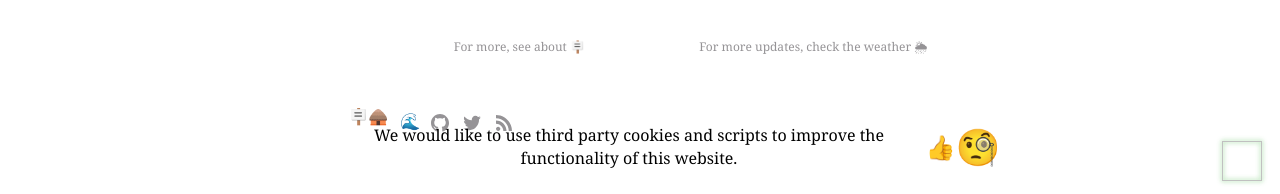
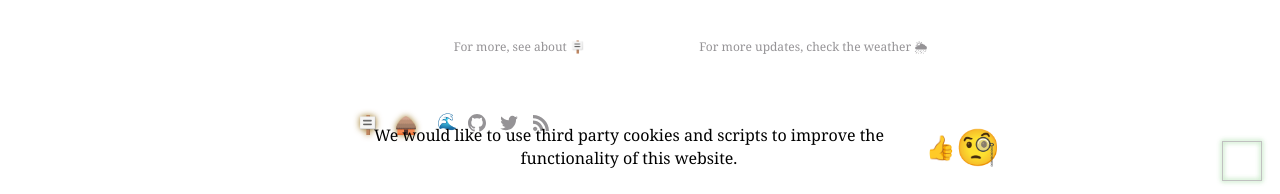
Before and after one commit to manunamz/jekyll-bonsai, a Jekyll site: the page built from index.md, in a window 1280 px wide and 900 px high, scrolled down 199 px. Shown: the part 703-897 px from the top of the window. Built offline with Jekyll 4.4.1, drawn with Linux system fonts in a browser that asks for light colours; a script that is not in the unit is left out.

Commit message:
ref: a stray 'site-nav-btn' -> 'btn'.

```diff
--- a/_layouts/default.html
+++ b/_layouts/default.html
@@ -17,11 +17,11 @@
         <div class="main-foot">
           {% assign about_page = site.pages | find_exp: "item", "item.name == 'about.md'" %}
           {% if about_page %}
-            <a id="abt-btn" class="site-nav-btn" href="{{ '/about/' | relative_url }}" title="Go To About">{{ site.data.emoji.about }}</a>
+            <a class="btn btn--small btn--brown" href="{{ '/about/' | relative_url }}" title="Go To About">{{ site.data.emoji.about }}</a>
           {% endif %}
           {% assign privacy_page = site.pages | find_exp: "item", "item.name == 'privacy.md'" %}
           {% if privacy_page %}
-            <a id="prvcy-btn" class="site-nav-btn" href="{{ '/privacy/' | relative_url }}" title="Go To Privacy">{{ site.data.emoji.privacy }}</a>
+            <a class="btn btn--small btn--brown" href="{{ '/privacy/' | relative_url }}" title="Go To Privacy">{{ site.data.emoji.privacy }}</a>
           {% endif %}
           {% if site.social.enabled %}
             {% include connect.html %}
```
